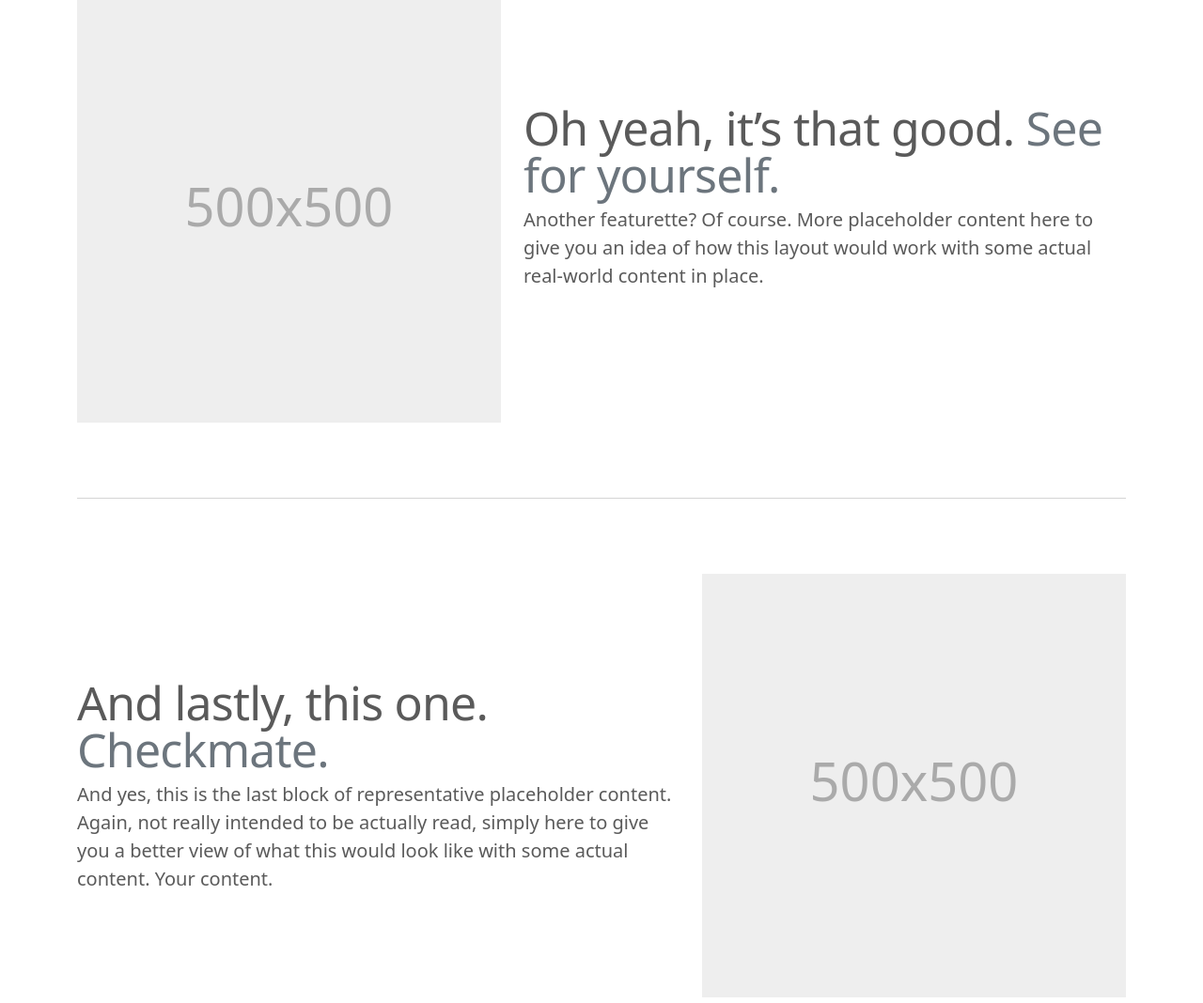
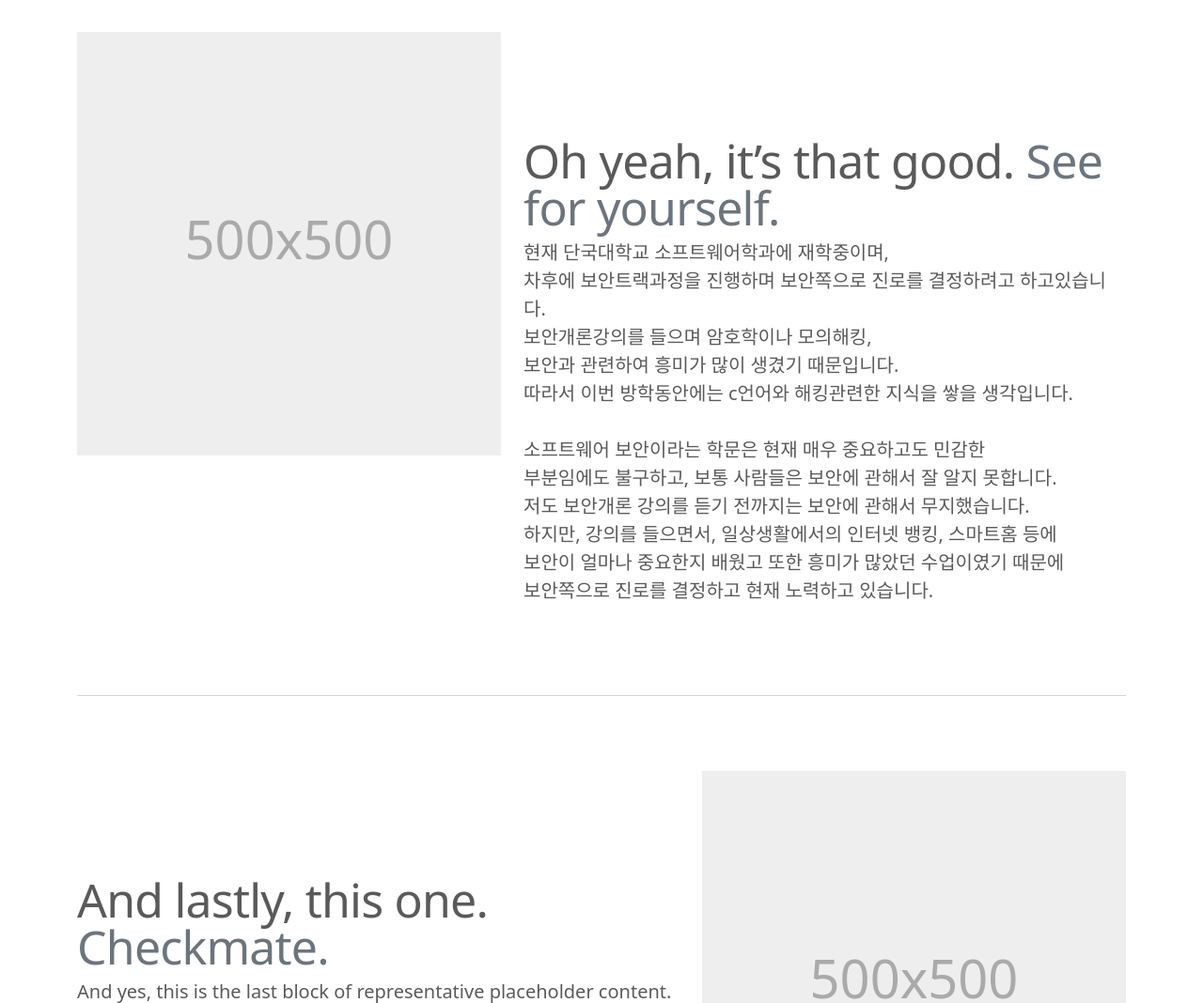
Before and after one commit to unanp2/mysite, a Django app: page / in a window 1280 px wide. Shown: the part 1742-2810 px from the top of the page at 94% size. Run offline with Django 4.2, Linux system fonts and the light colour scheme; some libraries are stand-ins or nearby versions.

Commit message:
13th commit

```diff
--- a/blogapp/templates/index.html
+++ b/blogapp/templates/index.html
@@ -208,8 +208,19 @@
 
     <div class="row featurette">
       <div class="col-md-7">
-        <h2 class="featurette-heading fw-normal lh-1">32191410 소프트웨어학과 <span class="text-muted">노지호</span></h2>
-        <p class="lead">Some great placeholder content for the first featurette here. Imagine some exciting prose here.</p>
+        <h2 class="featurette-heading fw-normal lh-1">자기소개</h2>
+        <p class="lead">노지호<br>
+          1999년 11월 9월 출생<br>
+          나이:24세<br>
+          <br>
+          학력<br>
+        방산고등학교 졸업:2018<br>
+          단국대학교 입학:2019<br>
+          단국대학교 재학:2019~<br>
+          <br>
+          취미는 독서와 풍경촬영입니다.<br>
+        </p>
+
       </div>
       <div class="col-md-5">
         <svg class="bd-placeholder-img bd-placeholder-img-lg featurette-image img-fluid mx-auto" width="500" height="500" xmlns="http://www.w3.org/2000/svg" role="img" aria-label="Placeholder: 500x500" preserveAspectRatio="xMidYMid slice" focusable="false"><title>Placeholder</title><rect width="100%" height="100%" fill="#eee"/><text x="50%" y="50%" fill="#aaa" dy=".3em">500x500</text>
@@ -223,7 +234,19 @@
     <div class="row featurette">
       <div class="col-md-7 order-md-2">
         <h2 class="featurette-heading fw-normal lh-1">Oh yeah, it’s that good. <span class="text-muted">See for yourself.</span></h2>
-        <p class="lead">Another featurette? Of course. More placeholder content here to give you an idea of how this layout would work with some actual real-world content in place.</p>
+        <p class="lead">현재 단국대학교 소프트웨어학과에 재학중이며,<br>
+          차후에 보안트랙과정을 진행하며 보안쪽으로 진로를 결정하려고 하고있습니다.<br>
+          보안개론강의를 들으며 암호학이나 모의해킹, <br>
+          보안과 관련하여 흥미가 많이 생겼기 때문입니다.<br>
+          따라서 이번 방학동안에는 c언어와 해킹관련한 지식을 쌓을 생각입니다.<br>
+          <br>
+          소프트웨어 보안이라는 학문은 현재 매우 중요하고도 민감한<br>
+          부분임에도 불구하고, 보통 사람들은 보안에 관해서 잘 알지 못합니다.<br>
+          저도 보안개론 강의를 듣기 전까지는 보안에 관해서 무지했습니다.<br>
+          하지만, 강의를 들으면서, 일상생활에서의 인터넷 뱅킹, 스마트홈 등에<br>
+          보안이 얼마나 중요한지 배웠고 또한 흥미가 많았던 수업이였기 때문에<br>
+          보안쪽으로 진로를 결정하고 현재 노력하고 있습니다.<br>
+        </p>
       </div>
       <div class="col-md-5 order-md-1">
         <svg class="bd-placeholder-img bd-placeholder-img-lg featurette-image img-fluid mx-auto" width="500" height="500" xmlns="http://www.w3.org/2000/svg" role="img" aria-label="Placeholder: 500x500" preserveAspectRatio="xMidYMid slice" focusable="false"><title>Placeholder</title><rect width="100%" height="100%" fill="#eee"/><text x="50%" y="50%" fill="#aaa" dy=".3em">500x500</text></svg>
```
